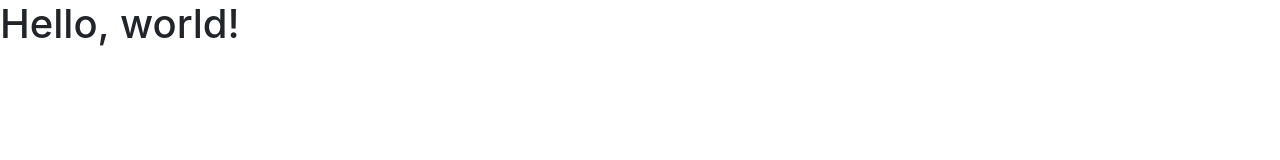
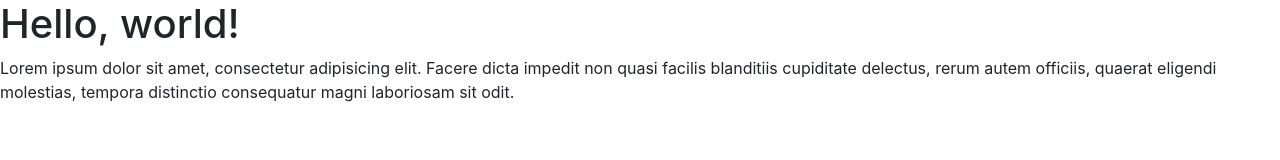
Before and after one commit to semasmurft/my-website, a plain HTML site: page index.html in a window 1280 px wide. Drawn offline with nearby package versions, Linux system fonts and the light colour scheme.

Commit message:
menambahkan paragraf lorem

```diff
--- a/index.html
+++ b/index.html
@@ -12,6 +12,7 @@
   </head>
   <body>
     <h1>Hello, world!</h1>
+    <p>Lorem ipsum dolor sit amet, consectetur adipisicing elit. Facere dicta impedit non quasi facilis blanditiis cupiditate delectus, rerum autem officiis, quaerat eligendi molestias, tempora distinctio consequatur magni laboriosam sit odit.</p>
 
     <!-- Optional JavaScript -->
     <!-- jQuery first, then Popper.js, then Bootstrap JS -->
```
